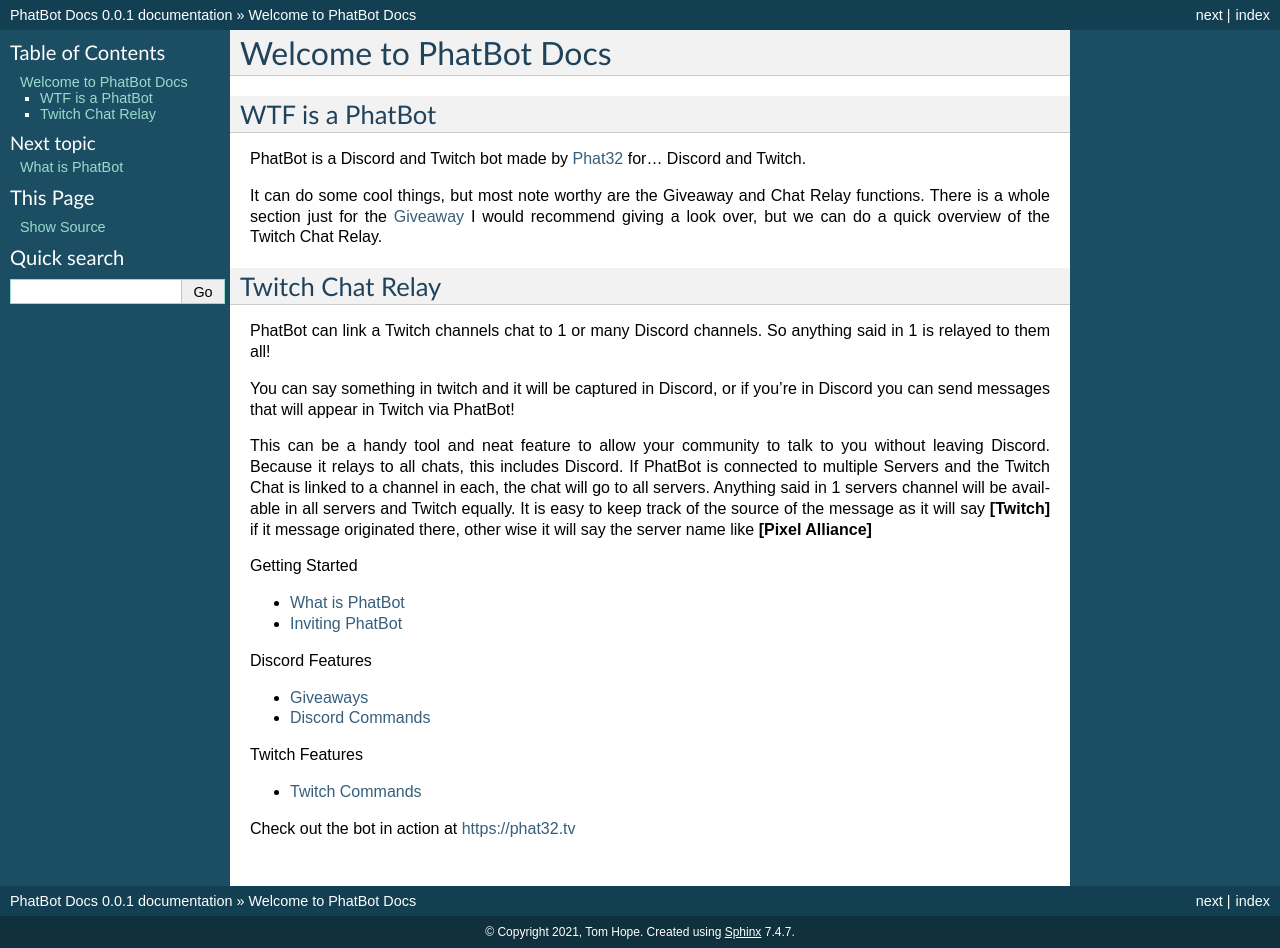
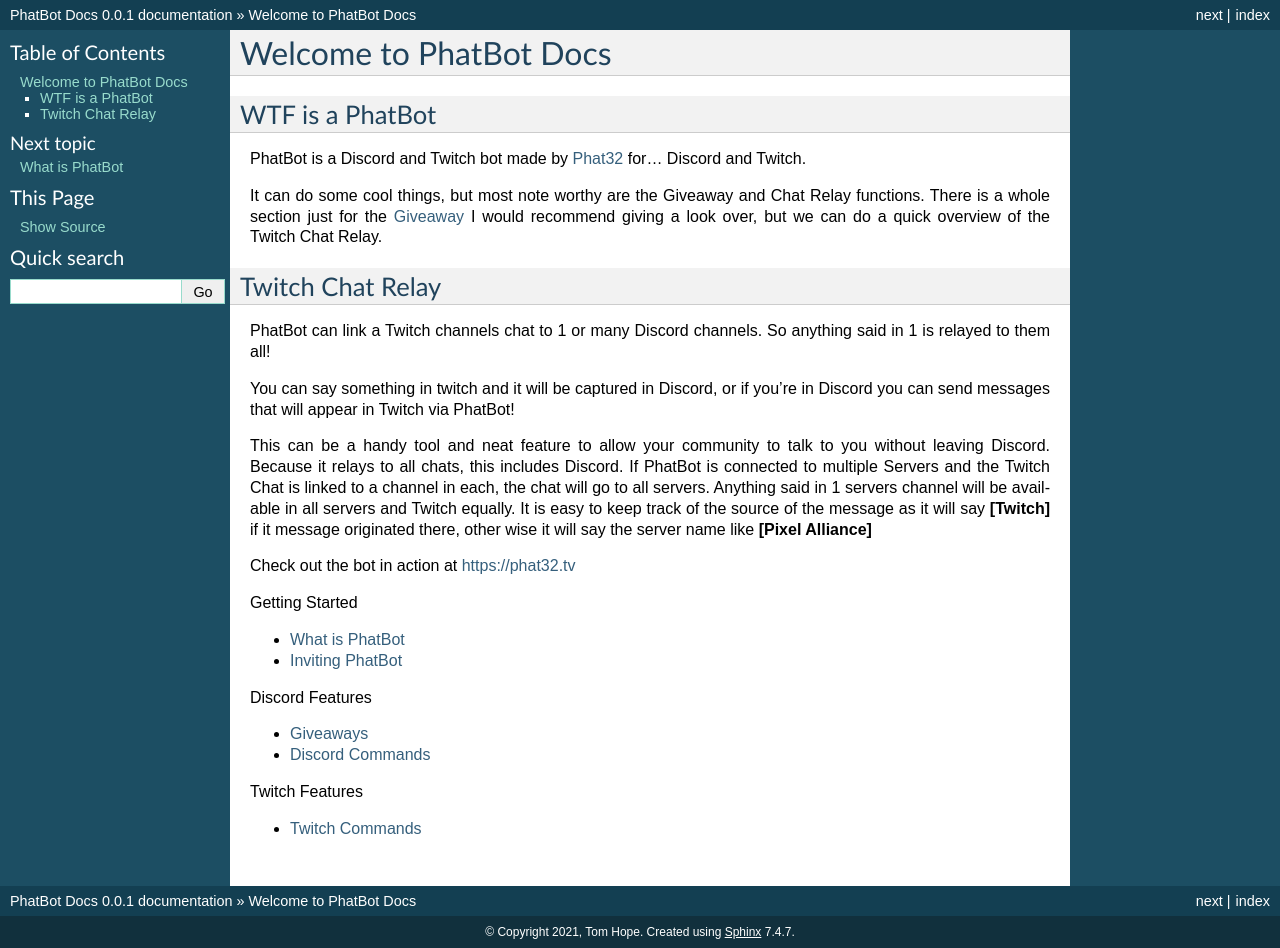
Before and after one commit to Phat32/PhatBot-Docs, a Sphinx documentation site: the page built from docs/index.rst, in a window 1280 px wide. Built offline with Sphinx 7.4.7, drawn with Linux system fonts in a browser that asks for light colours; some of the changed lines change nothing that is shown.

Commit message:
Moved link

```diff
--- a/docs/index.rst
+++ b/docs/index.rst
@@ -22,6 +22,8 @@
 
 This can be a handy tool and neat feature to allow your community to talk to you without leaving Discord. Because it relays to all chats, this includes Discord. If PhatBot is connected to multiple Servers and the Twitch Chat is linked to a channel in each, the chat will go to all servers. Anything said in 1 servers channel will be available in all servers and Twitch equally. It is easy to keep track of the source of the message as it will say **[Twitch]** if it message originated there, other wise it will say the server name like **[Pixel Alliance]**
 
+Check out the bot in action at https://phat32.tv
+
 .. toctree::
    :maxdepth: 1
    :Caption: Getting Started
@@ -42,8 +44,6 @@
 
    pages/twitch/commands
 
-Check out the bot in action at https://phat32.tv
-
 .. _Phat32: https://twitter.com.ThePhat32
 
 .. _Giveaway: pages/giveaway
```
